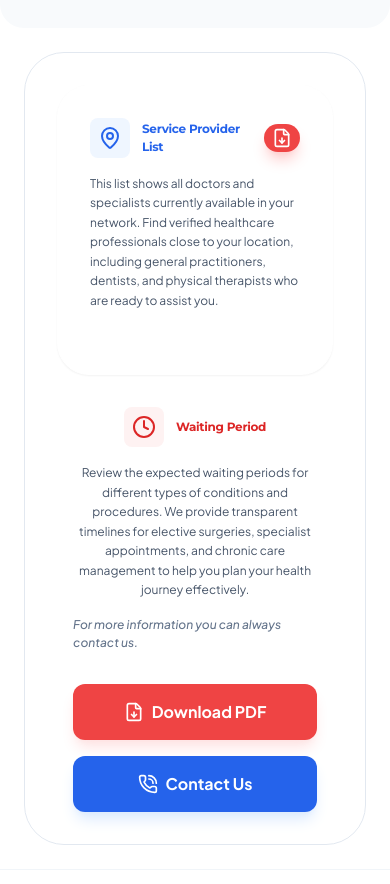
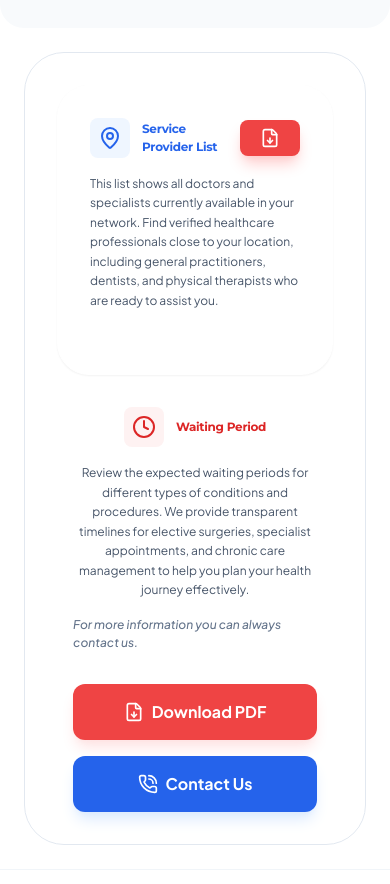
Before and after one commit to v1mbi/QuickMedWebsite, a React (Vite) app in the folder website/: page /insurance/health in a window 390 px wide. Shown: the part 4680-5564 px from the top of the page. Built offline with nearby package versions, Linux system fonts and the light colour scheme; no server answers; a web font is replaced by a local one.

Commit message:
waitnService- fixed Service Provider List

```diff
--- a/website/src/components/waitnservice.jsx
+++ b/website/src/components/waitnservice.jsx
@@ -66,8 +66,8 @@ const ProviderResources = () => {
               whileHover={{ scale: 1.02, backgroundColor: "#dc2626" }}
               whileTap={{ scale: 0.98 }}
               className="ml-auto
-              md:w-auto px-2 sm:px-10 py-1 sm:py-4 bg-red-500 text-white
-              font-bold rounded-2xl flex items-center justify-center
+              md:w-auto px-5 sm:px-10 py-2 sm:py-4 bg-red-500 text-white
+              font-bold rounded-lg sm:rounded-2xl flex items-center justify-center
               gap-2 shadow-lg shadow-red-200 transition-colors
               uppercase tracking-wider"
             >
```
